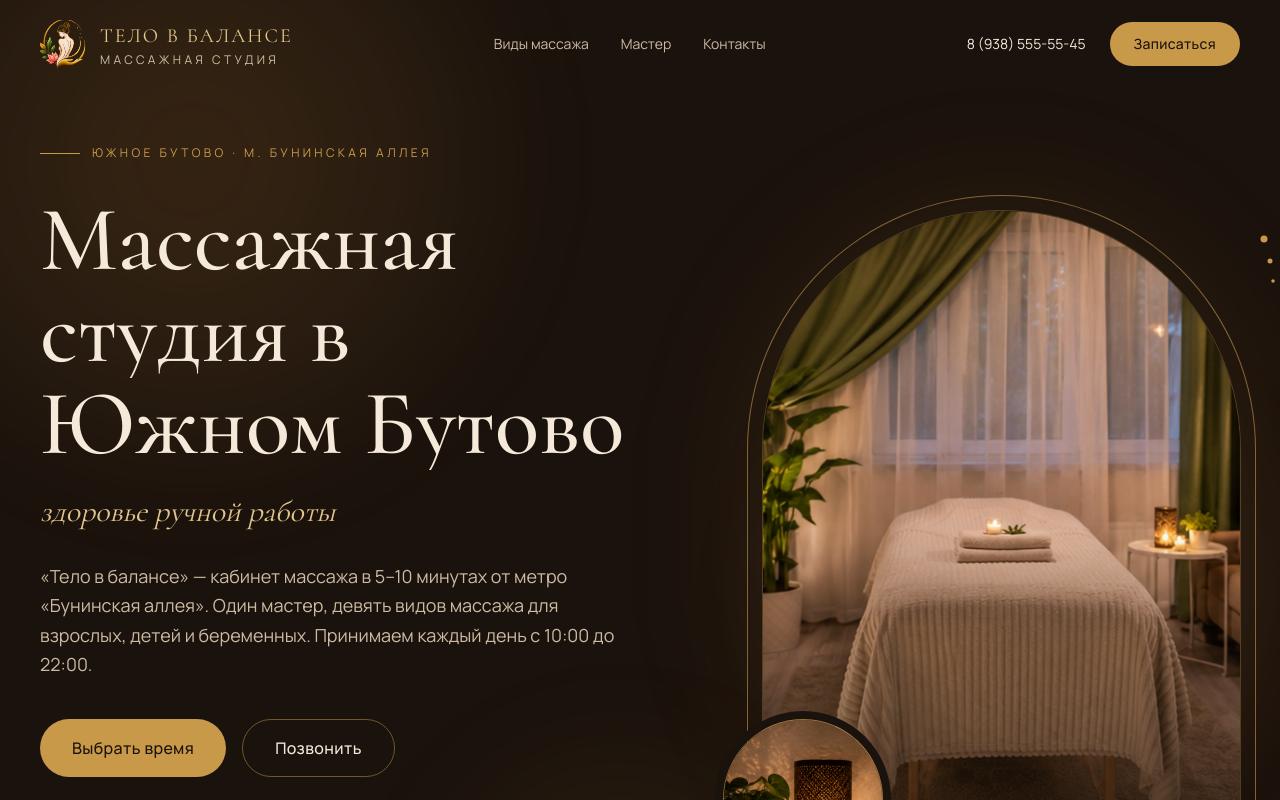
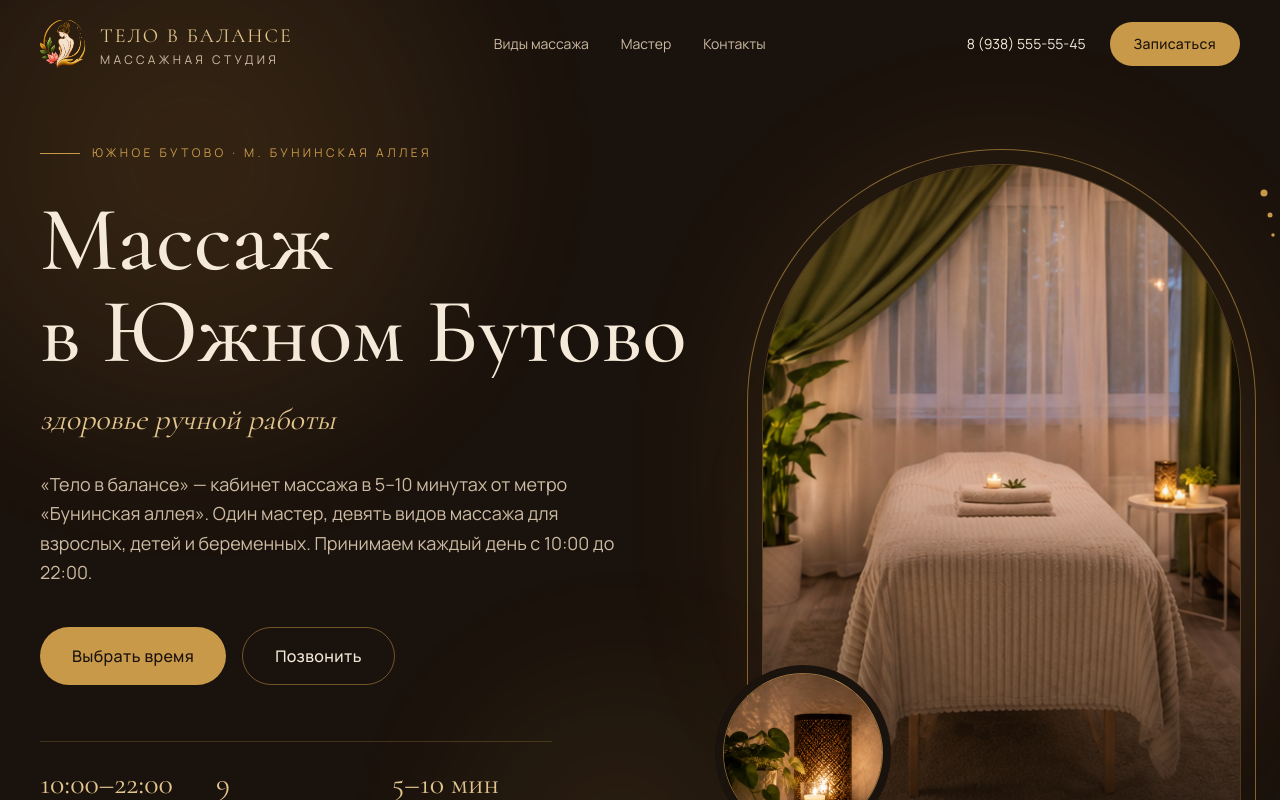
Before and after one commit to MrAm9/bodyinbalance, a Next.js app: page / in a window 1280 px wide. Shown: the top 800 px of the page. Built offline with nearby package versions, Linux system fonts and the light colour scheme.

Commit message:
Сократить заголовок первого экрана и не отрывать предлог при анимации

```diff
--- a/src/components/sections/hero/Hero.tsx
+++ b/src/components/sections/hero/Hero.tsx
@@ -1,5 +1,6 @@
 import Image from "next/image";
 import Link from "next/link";
+import { Fragment } from "react";
 
 import { buttonVariants } from "@/components/ui/button-variants";
 import { Reveal } from "@/components/ui/Reveal";
@@ -32,7 +33,12 @@ export function Hero() {
             data-reveal="lines"
             className="mt-8 max-w-3xl font-display text-hero font-medium text-balance text-cream"
           >
-            {homeHero.title}
+            {/* SplitText turns non-breaking spaces into wrap points, so words joined by them are held together explicitly */}
+            {homeHero.title.split(" ").map((word) => (
+              <Fragment key={word}>
+                <span className="whitespace-nowrap">{word}</span>{" "}
+              </Fragment>
+            ))}
           </h1>
 
           <p
--- a/src/data/home.ts
+++ b/src/data/home.ts
@@ -1,6 +1,6 @@
 export const homeHero = {
   eyebrow: "Южное Бутово · м. Бунинская аллея",
-  title: "Массажная студия в\u00a0Южном Бутово",
+  title: "Массаж в\u00a0Южном Бутово",
   lead: "«Тело в балансе» — кабинет массажа в 5–10 минутах от метро «Бунинская аллея». Один мастер, девять видов массажа для взрослых, детей и беременных. Принимаем каждый день с 10:00 до 22:00.",
   primaryAction: "Выбрать время",
   facts: [
```
